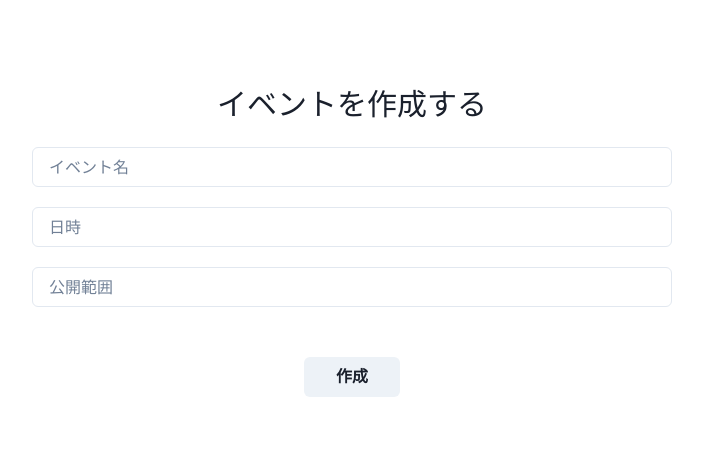
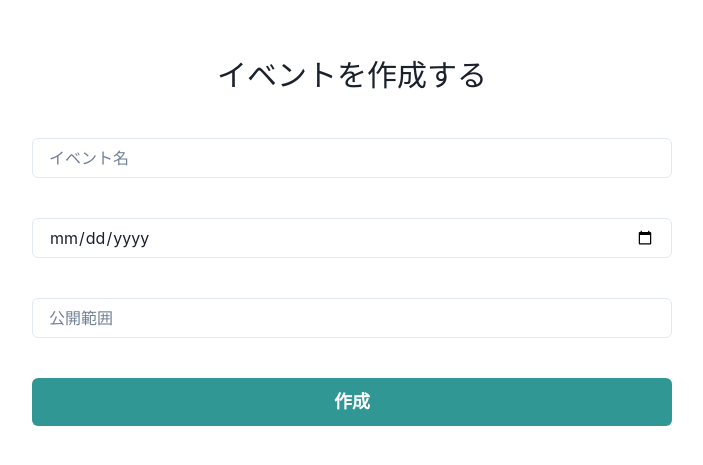
Before and after one commit to club-gleap/glape, a Next.js app: page /event/add in a window 1280 px wide. Shown: the part 161-626 px from the top of the page, without its empty margins (288-991 px from the left). Built offline with nearby package versions, Linux system fonts and the light colour scheme.

Commit message:
update: レイアウトの修正

```diff
--- a/app/event/add/page.tsx
+++ b/app/event/add/page.tsx
@@ -1,13 +1,15 @@
 "use client"
-import { Box,Button,Center,Input} from "@chakra-ui/react";
+import { Box,Button,Center,Input, Stack, Text} from "@chakra-ui/react";
 export default function eventAdd(){
 	return (
-        <Center flexDirection={"column"} h="100vh">
-            <Box fontSize="30px">イベントを作成する</Box>
-            <Input width={["80%","50%"]} mt="20px" placeholder='イベント名' />
-            <Input width={["80%","50%"]} mt="20px" placeholder='日時' />
-            <Input width={["80%","50%"]} mt="20px" placeholder='公開範囲' />
-            <Button mt="50px">作成　　</Button>
+        <Center flexDirection={"column"} h="100vh" w="100vw">
+            <Stack direction="column" w={["80%","50%"]} gap="10">
+                <Box fontSize="30px" textAlign="center">イベントを作成する</Box>
+                <Input placeholder='イベント名' />
+                <Input type="date" />
+                <Input placeholder='公開範囲' />
+                <Button size="lg" colorScheme="teal">作成</Button>
+            </Stack>
         </Center>
     )
 }
```
